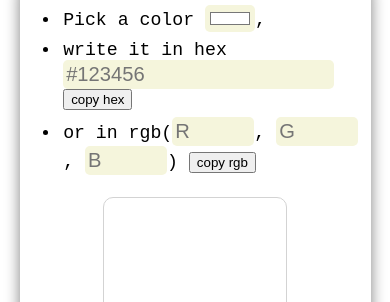
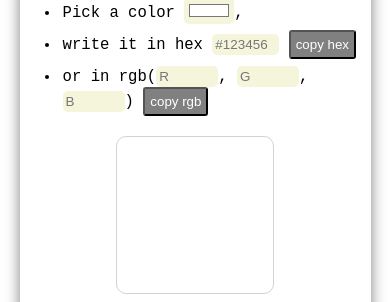
Before and after one commit to ramirezaaron/color-converter, a plain HTML site: page index.html in a window 390 px wide. Shown: the part 56-358 px from the top of the page. Drawn offline with Linux system fonts and the light colour scheme.

Commit message:
Reglas para componentes

```diff
--- a/index.css
+++ b/index.css
@@ -13,12 +13,21 @@ h1{
 ul li{
     padding: .5em;
 }
+li button {
+    border-radius: 3px;
+    background-color: gray;
+    color: #fff;
+    padding: 5px;
+}
 input{
-    font-size: 1em;
+    font-size: 0.8em;
     border: none;
     border-radius: 5px;
     padding: 3px;
     background-color: beige;
+}
+#hex-color{
+    width: 20%;
 }
 #display-color{
     height: 10em;
@@ -45,12 +54,13 @@ input{
 @media only screen and (max-width: 800px) {
     body{
         width: 90%;
+        font-size: 1.2em;
     }
     h1{
         font-size: 1.2em;
     }
     input{
-        font-size: 0.9em;
+        font-size: 0.7em;
     }
     ul li{
         padding: .2em;
```
